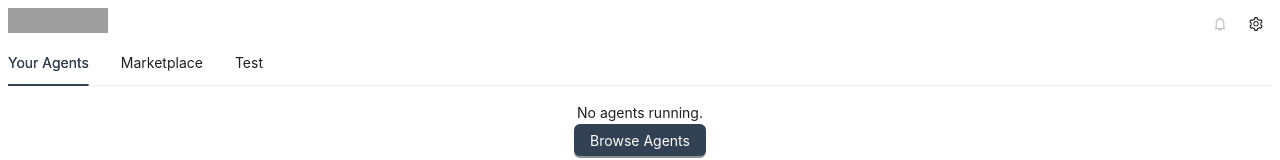
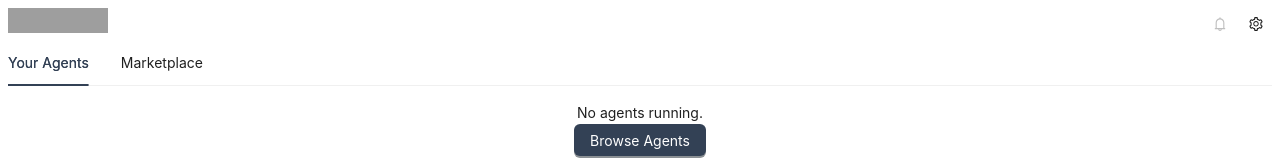
Before and after one commit to valory-xyz/optimus-quickstart, a Next.js app: page / in a window 1280 px wide. Shown: the top 160 px of the page. Built offline with nearby package versions, Linux system fonts and the light colour scheme; grey boxes are pictures that could not be loaded.

Commit message:
Add ModalsProvider and remove testFlask button

```diff
--- a/pages/_app.tsx
+++ b/pages/_app.tsx
@@ -1,4 +1,5 @@
 import { AgentsProvider } from "@/context/AgentsProvider";
+import { ModalsProvider } from "@/context/ModalsProvider";
 import { SpawnProvider } from "@/context/SpawnContext";
 import { TabsProvider } from "@/context/TabsProvider";
 import { mainTheme } from "@/theme/mainTheme";
@@ -9,11 +10,13 @@ export default function App({ Component, pageProps }: AppProps) {
   return (
     <AgentsProvider>
       <SpawnProvider>
-        <TabsProvider>
-          <ConfigProvider theme={mainTheme}>
-            <Component {...pageProps} />
-          </ConfigProvider>
-        </TabsProvider>
+        <ModalsProvider>
+          <TabsProvider>
+            <ConfigProvider theme={mainTheme}>
+              <Component {...pageProps} />
+            </ConfigProvider>
+          </TabsProvider>
+        </ModalsProvider>
       </SpawnProvider>
     </AgentsProvider>
   );
--- a/pages/index.tsx
+++ b/pages/index.tsx
@@ -2,14 +2,12 @@ import { Layout } from "@/components/Layout/Layout";
 import { Marketplace } from "@/components/Marketplace/Marketplace";
 import { YourAgents } from "@/components/YourAgents/YourAgents";
 import { Tab } from "@/enums";
-import { useAgents } from "@/hooks/useAgents";
 import { useTabs } from "@/hooks/useTabs";
-import { Button, Tabs, type TabsProps } from "antd";
+import { Tabs, type TabsProps } from "antd";
 import { useMemo } from "react";
 
 export default function Home() {
   const { activeTab, setActiveTab } = useTabs();
-  const { testFlask } = useAgents();
 
   const tabs: TabsProps["items"] = useMemo(
     () => [
@@ -23,13 +21,8 @@ export default function Home() {
         label: "Marketplace",
         children: <Marketplace />,
       },
-      {
-        key: Tab.TEST,
-        label: "Test",
-        children: <Button onClick={testFlask}>Test Flask Endpoint</Button>,
-      },
     ],
-    [testFlask],
+    [],
   );
 
   return (
```
